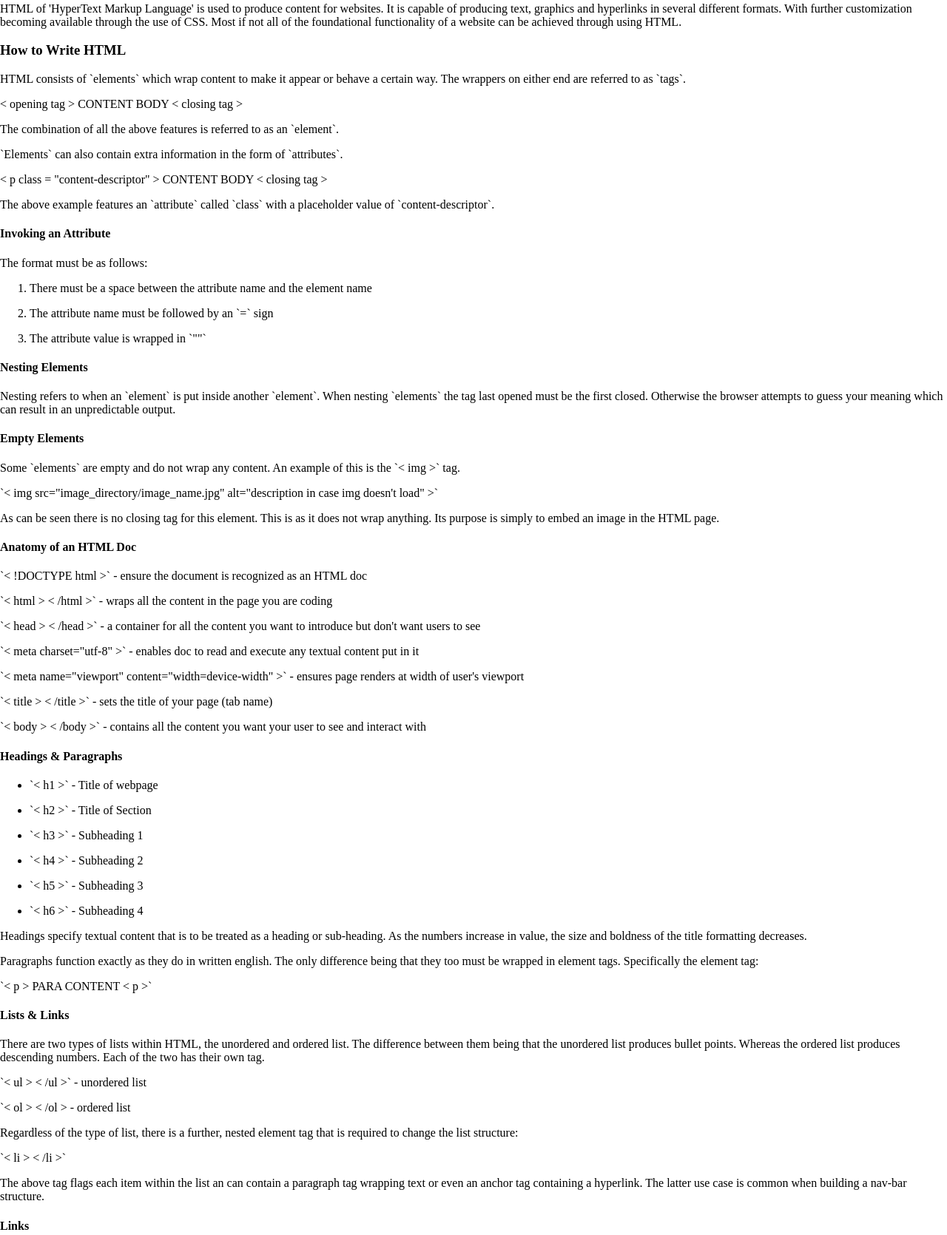
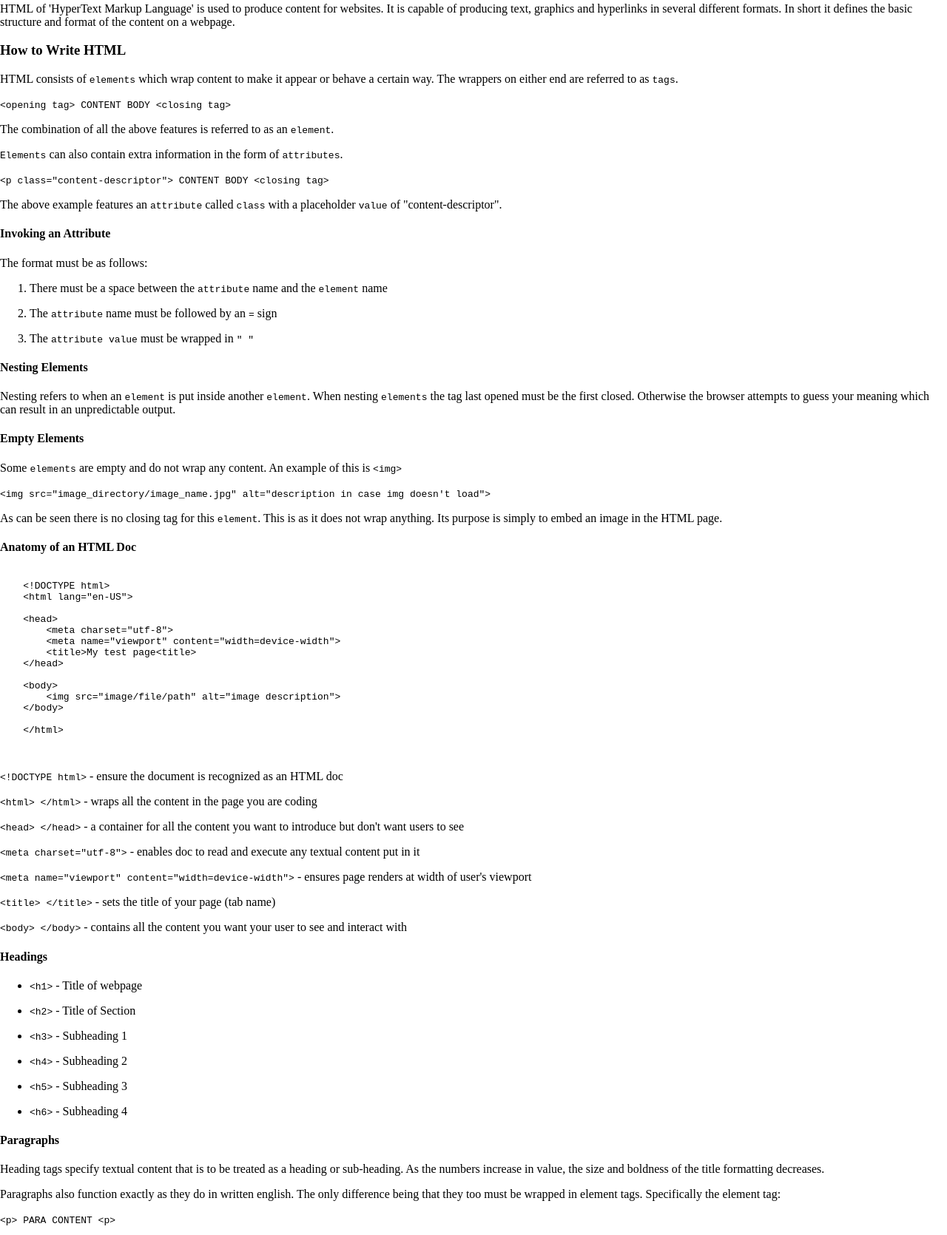
Before and after one commit to QubeQode/Web-Dev-Website, a plain HTML site: page index.html in a window 1280 px wide. Shown: the part 196-1866 px from the top of the page at 74% size. Drawn offline with Linux system fonts and the light colour scheme.

Commit message:
Update text on HTML

```diff
--- a/index.html
+++ b/index.html
@@ -43,7 +43,7 @@
         </h2>
 
         <p>
-            HTML of 'HyperText Markup Language' is used to produce content for websites. It is capable of producing text, graphics and hyperlinks in several different formats. With further customization becoming available through the use of CSS. Most if not all of the foundational functionality of a website can be achieved through using HTML.
+            HTML of 'HyperText Markup Language' is used to produce content for websites. It is capable of producing text, graphics and hyperlinks in several different formats. In short it defines the basic structure and format of the content on a webpage.
         </p>
 
         <h3>
@@ -51,27 +51,27 @@
         </h3>
 
         <p>
-            HTML consists of `elements` which wrap content to make it appear or behave a certain way. The wrappers on either end are referred to as `tags`.
+            HTML consists of <code>elements</code> which wrap content to make it appear or behave a certain way. The wrappers on either end are referred to as <code>tags</code>.
+        </p>
+
+        <code>
+            &lt;opening tag&gt; CONTENT BODY &lt;closing tag&gt;
+        </code>
+
+        <p>
+            The combination of all the above features is referred to as an <code>element</code>.
         </p>
 
         <p>
-            &lt; opening tag &gt; CONTENT BODY &lt closing tag &gt;
+            <code>Elements</code> can also contain extra information in the form of <code>attributes</code>.
         </p>
 
-        <p>
-            The combination of all the above features is referred to as an `element`.
-        </p>
+        <code>
+            &lt;p class="content-descriptor"&gt; CONTENT BODY &lt;closing tag&gt;
+        </code>
 
         <p>
-            `Elements` can also contain extra information in the form of `attributes`.
-        </p>
-
-        <p>
-            &lt; p class = "content-descriptor" &gt; CONTENT BODY &lt; closing tag &gt;
-        </p>
-
-        <p>
-            The above example features an `attribute` called `class` with a placeholder value of `content-descriptor`.
+            The above example features an <code>attribute</code> called <code>class</code> with a placeholder <code>value</code> of "content-descriptor".
         </p>
 
         <h4>
@@ -85,17 +85,17 @@
         <ol>
             <li>
                 <p>
-                    There must be a space between the attribute name and the element name
+                    There must be a space between the <code>attribute</code> name and the <code>element</code> name
                 </p>
             </li>
             <li>
                 <p>
-                    The attribute name must be followed by an `=` sign
+                    The <code>attribute</code> name must be followed by an <code>=</code> sign
                 </p>
             </li>
             <li>
                 <p>
-                    The attribute value is wrapped in `""`
+                    The <code>attribute value</code> must be wrapped in <code>" "</code>
                 </p>
             </li>
         </ol>
@@ -105,7 +105,7 @@
         </h4>
 
         <p>
-            Nesting refers to when an `element` is put inside another `element`. When nesting `elements` the tag last opened must be the first closed. Otherwise the browser attempts to guess your meaning which can result in an unpredictable output.
+            Nesting refers to when an <code>element</code> is put inside another <code>element</code>. When nesting <code>elements</code> the tag last opened must be the first closed. Otherwise the browser attempts to guess your meaning which can result in an unpredictable output.
         </p>
 
         <h4>
@@ -113,94 +113,115 @@
         </h4>
 
         <p>
-            Some `elements` are empty and do not wrap any content. An example of this is the `&lt; img &gt;` tag.
+            Some <code>elements</code> are empty and do not wrap any content. An example of this is <code>&lt;img&gt;</code>
         </p>
 
-        <p>
-            `&lt; img src="image_directory/image_name.jpg" alt="description in case img doesn't load" &gt;`
-        </p>
+        <code>
+            &lt;img src="image_directory/image_name.jpg" alt="description in case img doesn't load"&gt;
+        </code>
 
         <p>
-            As can be seen there is no closing tag for this element. This is as it does not wrap anything. Its purpose is simply to embed an image in the HTML page.
+            As can be seen there is no closing tag for this <code>element</code>. This is as it does not wrap anything. Its purpose is simply to embed an image in the HTML page.
         </p>
 
         <h4>
             Anatomy of an HTML Doc
         </h4>
 
+        <pre>
+            <code>
+    &lt;!DOCTYPE html&gt;
+    &lt;html lang="en-US"&gt;
+
+    &lt;head&gt;
+        &lt;meta charset="utf-8"&gt;
+        &lt;meta name="viewport" content="width=device-width"&gt;
+        &lt;title&gt;My test page&lt;title&gt;
+    &lt;/head&gt;
+
+    &lt;body&gt;
+        &lt;img src="image/file/path" alt="image description"&gt;
+    &lt;/body&gt;
+
+    &lt;/html&gt;
+            </code>
+        </pre>
+
         <p>
-            `&lt; !DOCTYPE html &gt;` - ensure the document is recognized as an HTML doc
+            <code>&lt;!DOCTYPE html&gt;</code> - ensure the document is recognized as an HTML doc
         </p>
 
         <p>
-            `&lt; html &gt; &lt; /html &gt;` - wraps all the content in the page you are coding
+            <code>&lt;html&gt; &lt;/html&gt;</code> - wraps all the content in the page you are coding
         </p>
 
         <p>
-            `&lt; head &gt; &lt; /head &gt;` - a container for all the content you want to introduce but don't want users to see
+            <code>&lt;head&gt; &lt;/head&gt;</code> - a container for all the content you want to introduce but don't want users to see
         </p>
 
         <p>
-            `&lt; meta charset="utf-8" &gt;` - enables doc to read and execute any textual content put in it
+            <code>&lt;meta charset="utf-8"&gt;</code> - enables doc to read and execute any textual content put in it
         </p>
         <p>
-            `&lt; meta name="viewport" content="width=device-width" &gt;` - ensures page renders at width of user's viewport
+            <code>&lt;meta name="viewport" content="width=device-width"&gt;</code> - ensures page renders at width of user's viewport
         </p>
         <p>
-            `&lt; title &gt; &lt; /title &gt;` - sets the title of your page (tab name)
+            <code>&lt;title&gt; &lt;/title&gt;</code> - sets the title of your page (tab name)
         </p>
         <p>
-            `&lt; body &gt; &lt; /body &gt;` - contains all the content you want your user to see and interact with
+            <code>&lt;body&gt; &lt;/body&gt;</code> - contains all the content you want your user to see and interact with
         </p>
 
         <h4>
-            Headings & Paragraphs
+            Headings
         </h4>
 
         <ul>
             <li>
                 <p>
-                    `&lt; h1 &gt;` - Title of webpage
+                    <code>&lt;h1&gt;</code> - Title of webpage
                 </p>
             </li>
             <li>
                 <p>
-                    `&lt; h2 &gt;` - Title of Section
+                    <code>&lt;h2&gt;</code> - Title of Section
                 </p>
             </li>
             <li>
                 <p>
-                    `&lt; h3 &gt;` - Subheading 1
+                    <code>&lt;h3&gt;</code> - Subheading 1
                 </p>
             </li>
             <li>
                 <p>
-                    `&lt; h4 &gt;` - Subheading 2
+                    <code>&lt;h4&gt;</code> - Subheading 2
                 </p>
             </li>
             <li>
                 <p>
-                    `&lt; h5 &gt;` - Subheading 3
+                    <code>&lt;h5&gt;</code> - Subheading 3
                 </p>
             </li>
             <li>
                 <p>
-                    `&lt; h6 &gt;` - Subheading 4
+                    <code>&lt;h6&gt;</code> - Subheading 4
                 </p>
             </li>
         </ul>
 
+        <h4>Paragraphs</h4>
+
         <p>
-            Headings specify textual content that is to be treated as a heading or sub-heading. As the numbers increase in value, the size and boldness of the title formatting decreases.
+            Heading tags specify textual content that is to be treated as a heading or sub-heading. As the numbers increase in value, the size and boldness of the title formatting decreases.
         </p>
 
         <p>
-            Paragraphs function exactly as they do in written english. The only difference being that they too must be wrapped in element tags. Specifically the element tag:
+            Paragraphs also function exactly as they do in written english. The only difference being that they too must be wrapped in element tags. Specifically the element tag:
         </p>
 
-        <p>
-            `&lt; p &gt; PARA CONTENT &lt; p &gt;`
-        </p>
+        <code>
+            &lt;p&gt; PARA CONTENT &lt;p&gt;
+        </code>
 
         <h4>
             Lists & Links
@@ -211,20 +232,20 @@
         </p>
 
         <p>
-            `&lt; ul &gt; &lt; /ul &gt;` - unordered list
+            <code>&lt;ul&gt; &lt;/ul&gt;</code> - unordered list
         </p>
 
         <p>
-            `&lt; ol &gt; &lt; /ol &gt; - ordered list
+            <code>&lt;ol&gt; &lt;/ol&gt;</code> - ordered list
         </p>
 
         <p>
             Regardless of the type of list, there is a further, nested element tag that is required to change the list structure:
         </p>
 
-        <p>
-            `&lt; li &gt; &lt; /li &gt;`
-        </p>
+        <code>
+            &lt;li&gt; &lt;/li&gt;
+        </code>
 
         <p>
             The above tag flags each item within the list an can contain a paragraph tag wrapping text or even an anchor tag containing a hyperlink. The latter use case is common when building a nav-bar structure.
@@ -235,12 +256,12 @@
         </h4>
 
         <p>
-            The anchor tag is used to wrap any text that you wish to be a hyperlink. Using the `href` attribute we can create a reference point for where the hyperlink goes to, through the value assignment. A good way to remember this is that `href` stands for "Hypertext Reference".
+            The <code>anchor</code> tag is used to wrap any text that you wish to be a hyperlink. Using the <code>href attribute</code> we can create a reference point for where the hyperlink goes to, through the value assignment. A good way to remember this is that <code>href</code> stands for "Hypertext Reference".
         </p>
 
-        <p>
-            `&lt; a href:"https://www.gotothissite.com" &gt; CHECK OUT THIS SITE!!!! &lt; /a &gt;`
-        </p>
+        <code>
+            &lt;a href:"https://www.gotothissite.com"&gt; CHECK OUT THIS SITE!!!! &lt;/a&gt;
+        </code>
 
         <p>
             Always include the protocol (https:// or http://) or you may get unexpected results.
```
